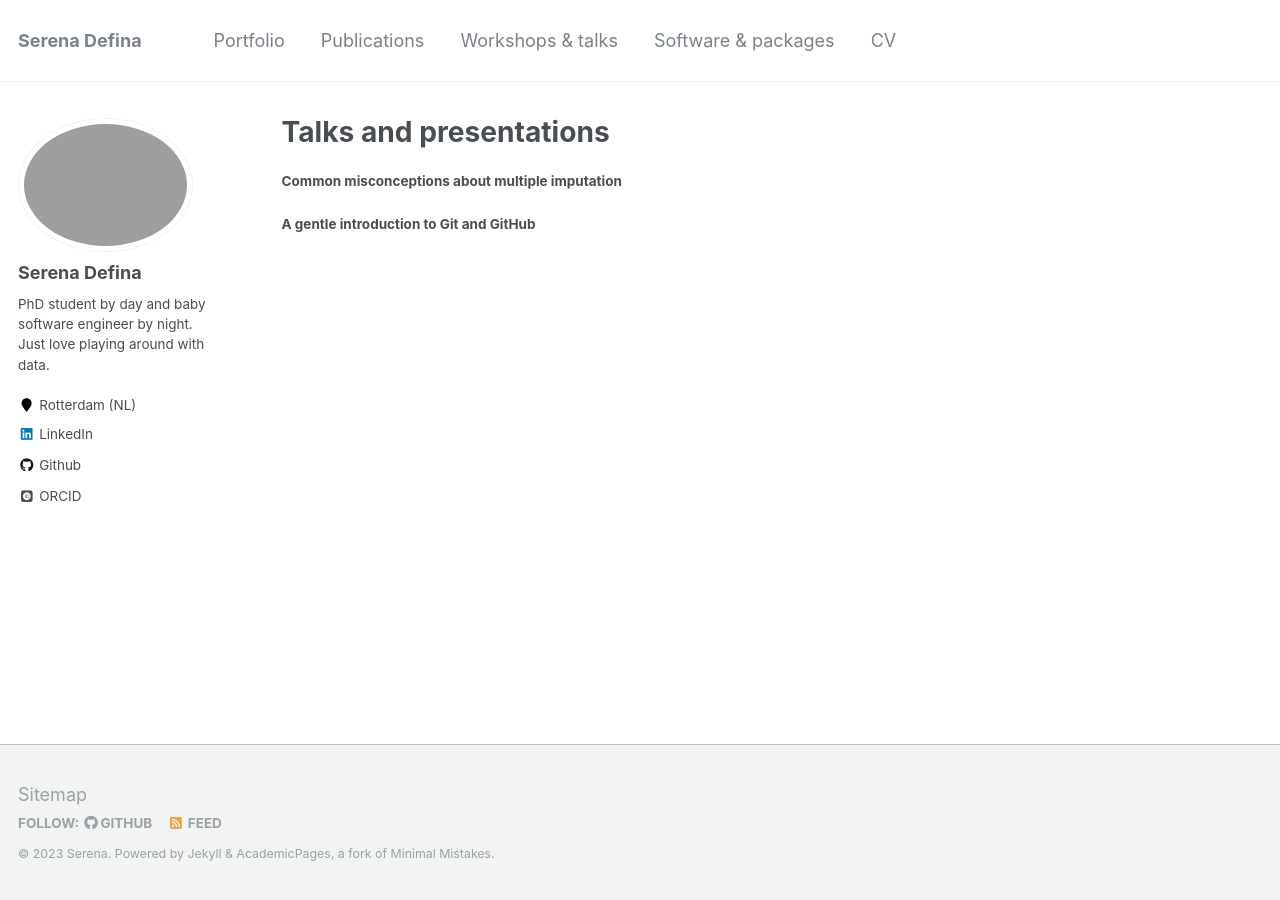
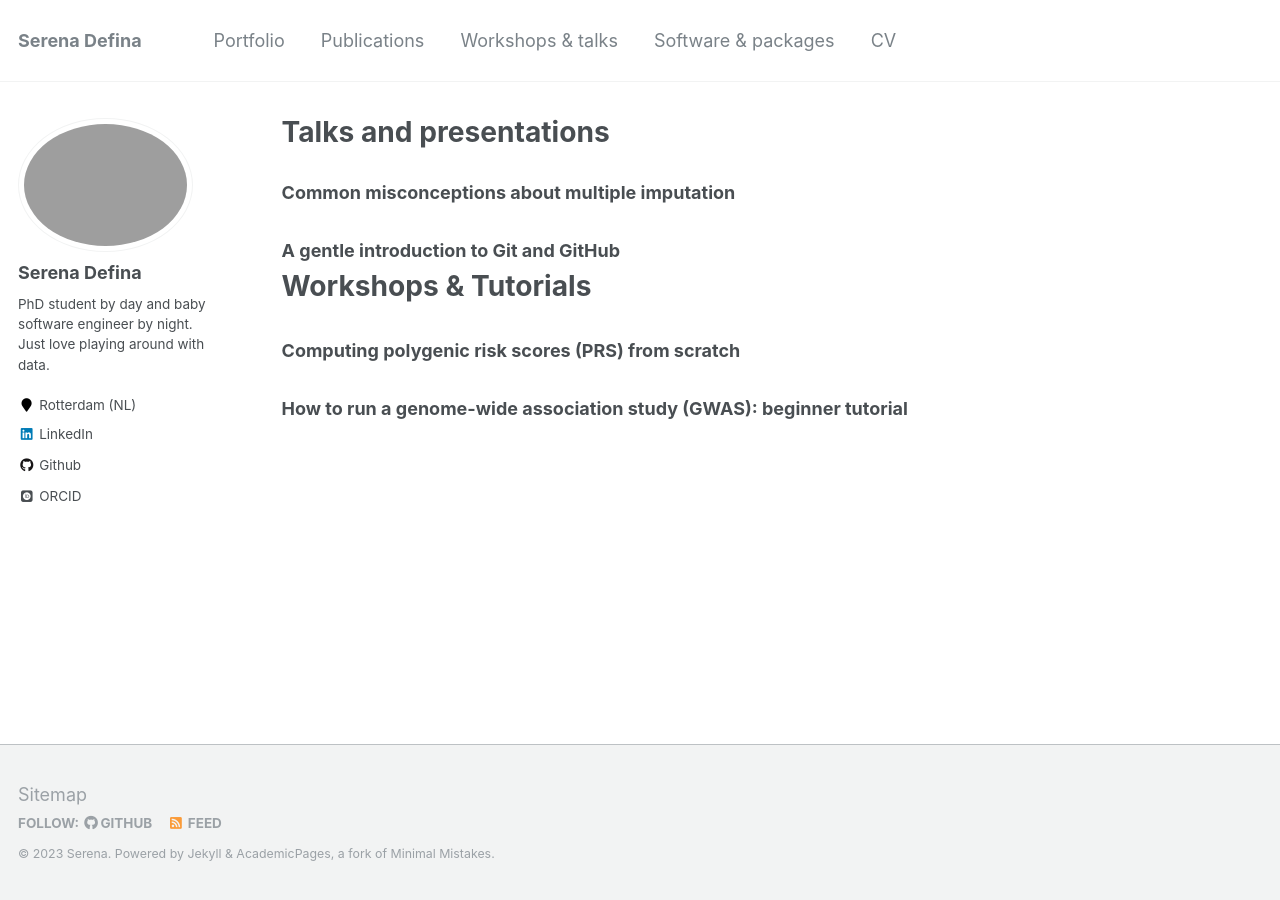
Before and after one commit to SereDef/seredef.github.io, a Jekyll site: the page built from _pages/talks.html, in a window 1280 px wide. Built offline with Jekyll 4.4.1, drawn with Linux system fonts in a browser that asks for light colours; some web fonts are replaced.

Commit message:
talks + fix date ELS publication

```diff
--- a/_pages/talks.html
+++ b/_pages/talks.html
@@ -16,11 +16,22 @@ author_profile: true
 {% endfor %}
 -->
 
-<h5>
+<h3>
   Common misconceptions about multiple imputation
-</h5>
+</h3>
 
+<h3>
+  A gentle introduction to Git and GitHub
+</h3>
 
-<h5>
-  A gentle introduction to Git and GitHub
-</h5>
+<h1>
+  Workshops & Tutorials
+</h1>
+
+<h3>
+  Computing polygenic risk scores (PRS) from scratch
+</h3>
+
+<h3>
+  How to run a genome-wide association study (GWAS): beginner tutorial
+</h3>
```
Also changed, not shown: _publications/2023-07-06-ELS-comorbidity-paper.md (+1 -1 lines).
